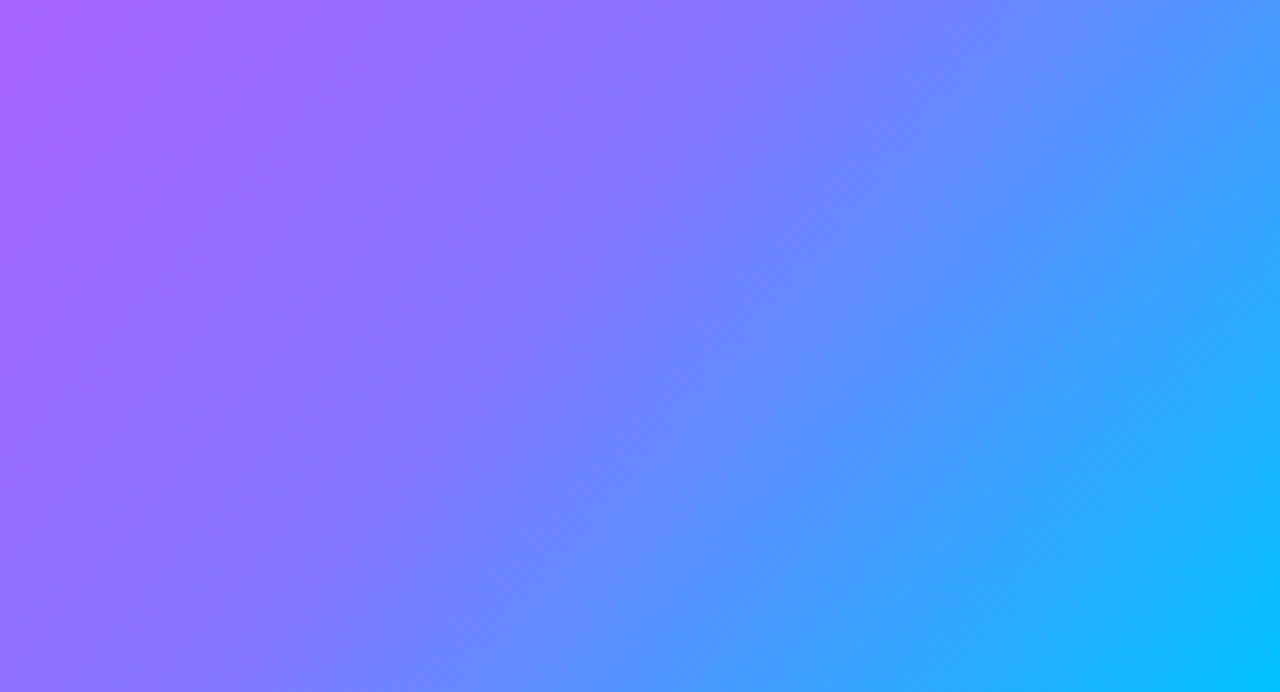
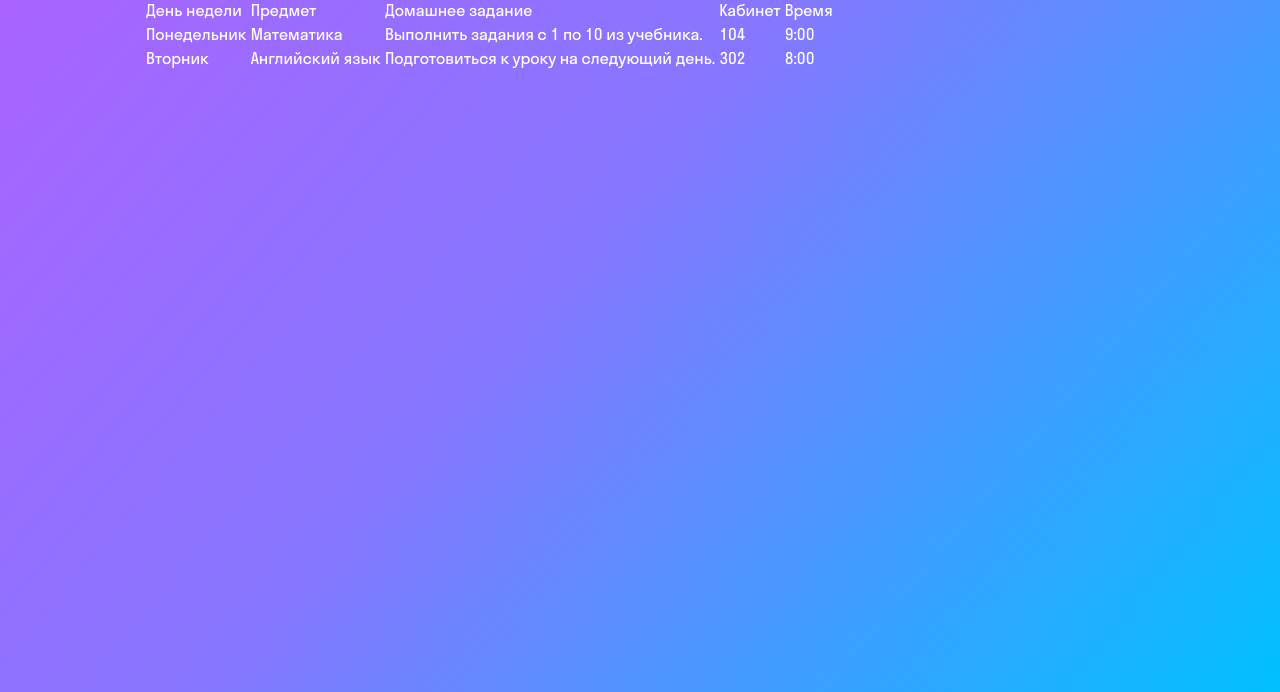
Before and after one commit to artur147145/list_and_table, a plain HTML site: page index.html in a window 1280 px wide. Shown: the part 108-800 px from the top of the page. Drawn offline with Linux system fonts and the light colour scheme.

Commit message:
создали таблицу

```diff
--- a/index.html
+++ b/index.html
@@ -34,6 +34,41 @@
 
 <body>
     <h1>Школьный дневник</h1>
+    <div>
+        <h2>Расписание уроков</h2>
+        <table>
+            <tr>
+                <td>День недели</td>
+                <td>Предмет</td>
+                <td>Домашнее задание</td>
+                <td>Кабинет</td>
+                <td>Время</td>
+
+            </tr>
+            <tr>
+                <td>Понедельник</td>
+                <td>Математика</td>
+                <td>Выполнить задания с 1 по 10 из учебника.</td>
+                <td>104</td>
+                <td>9:00</td>
+
+            </tr>
+            <tr>
+                <td>Вторник</td>
+                <td>Английский язык</td>
+                <td>Подготовиться к уроку на следующий день.</td>
+                <td>302</td>
+                <td>8:00 </td>
+            </tr>
+            <tr>
+                <td></td>
+                <td></td>
+                <td></td>
+                <td></td>
+            </tr>
+        </table>
+    </div>
+
 </body>
 
 </html>
```
